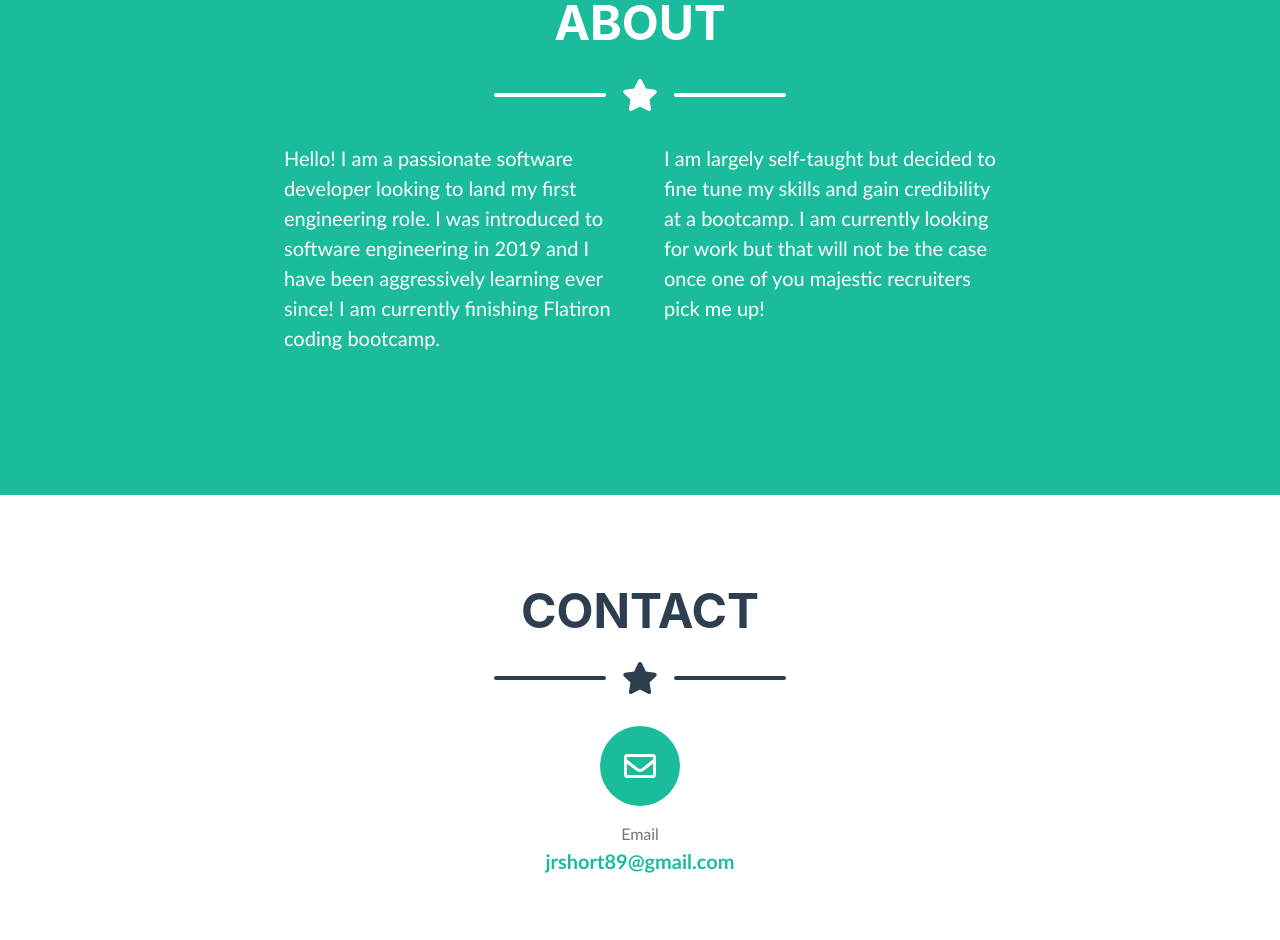
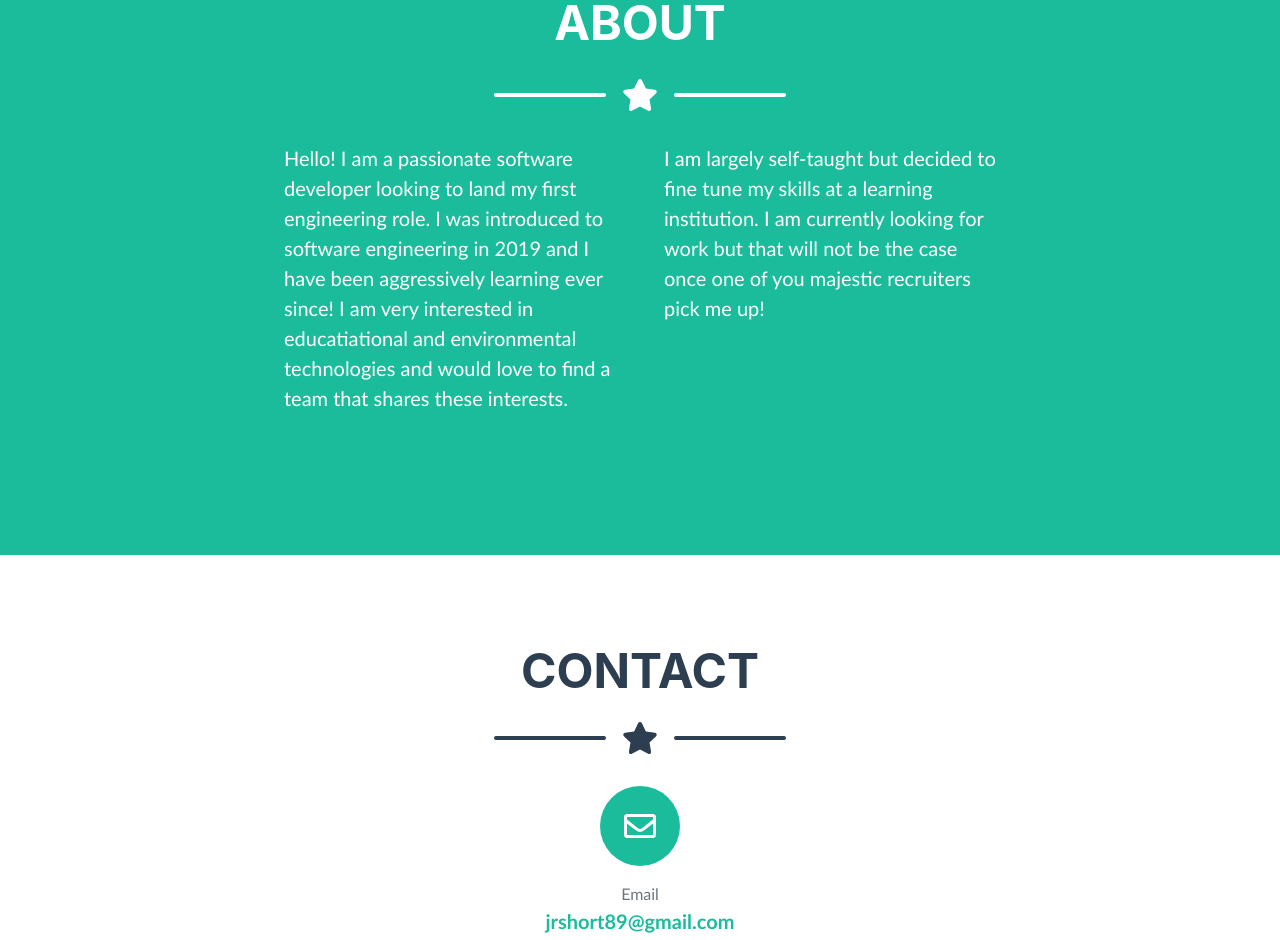
Before and after one commit to jrshort89/NewPortfolio, a website: page portfolio/index.html in a window 1280 px wide. Shown: the part 1434-2374 px from the top of the page. Drawn offline with nearby package versions, Linux system fonts and the light colour scheme; a web font is replaced by a local one.

Commit message:
about me update

```diff
--- a/portfolio/index.html
+++ b/portfolio/index.html
@@ -190,8 +190,8 @@
                                 <!-- Portfolio Modal - Text-->
                                 <p class="mb-5">
                                     <a href="https://gitulize.netlify.app/" target="_blank">Gitulize</a> - A git tutorial built entirely in vanilla JS with Ruby on Rails as the backend.
-                                <br>
-                                <a href="https://www.youtube.com/watch?v=FgVpDMEC9UI" target="_blank">YouTube Demo</a>
+                                    <br>
+                                    <a href="https://www.youtube.com/watch?v=FgVpDMEC9UI" target="_blank">YouTube Demo</a>
                                 </p>
                                 <button class="btn btn-primary" href="#" data-dismiss="modal"><i class="fas fa-times fa-fw"></i>Close Window</button>
                             </div>
@@ -297,11 +297,11 @@
             <!-- About Section Content-->
             <div class="row">
                 <div class="col-lg-4 ml-auto">
-                    <p class="pre-wrap lead">Hello! I am a passionate software developer looking to land my first engineering role. I was introduced to software engineering in 2019 and I have been aggressively learning ever since! I am currently finishing Flatiron coding bootcamp.
+                    <p class="pre-wrap lead">Hello! I am a passionate software developer looking to land my first engineering role. I was introduced to software engineering in 2019 and I have been aggressively learning ever since! I am very interested in educatiational and environmental technologies and would love to find a team that shares these interests.
                     </p>
                 </div>
                 <div class="col-lg-4 mr-auto">
-                    <p class="pre-wrap lead">I am largely self-taught but decided to fine tune my skills and gain credibility at a bootcamp. I am currently looking for work but that will not be the case once one of you majestic recruiters pick me up!</p>
+                    <p class="pre-wrap lead">I am largely self-taught but decided to fine tune my skills at a learning institution. I am currently looking for work but that will not be the case once one of you majestic recruiters pick me up!</p>
                 </div>
             </div>
         </div>
```
